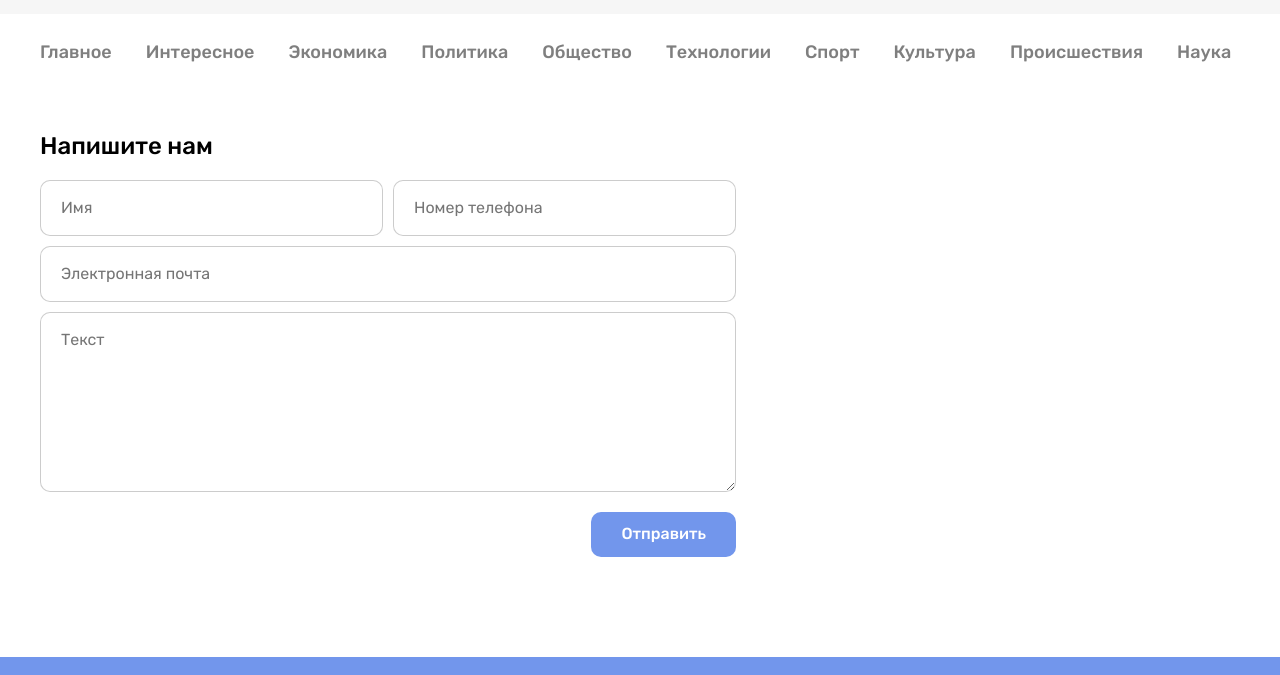
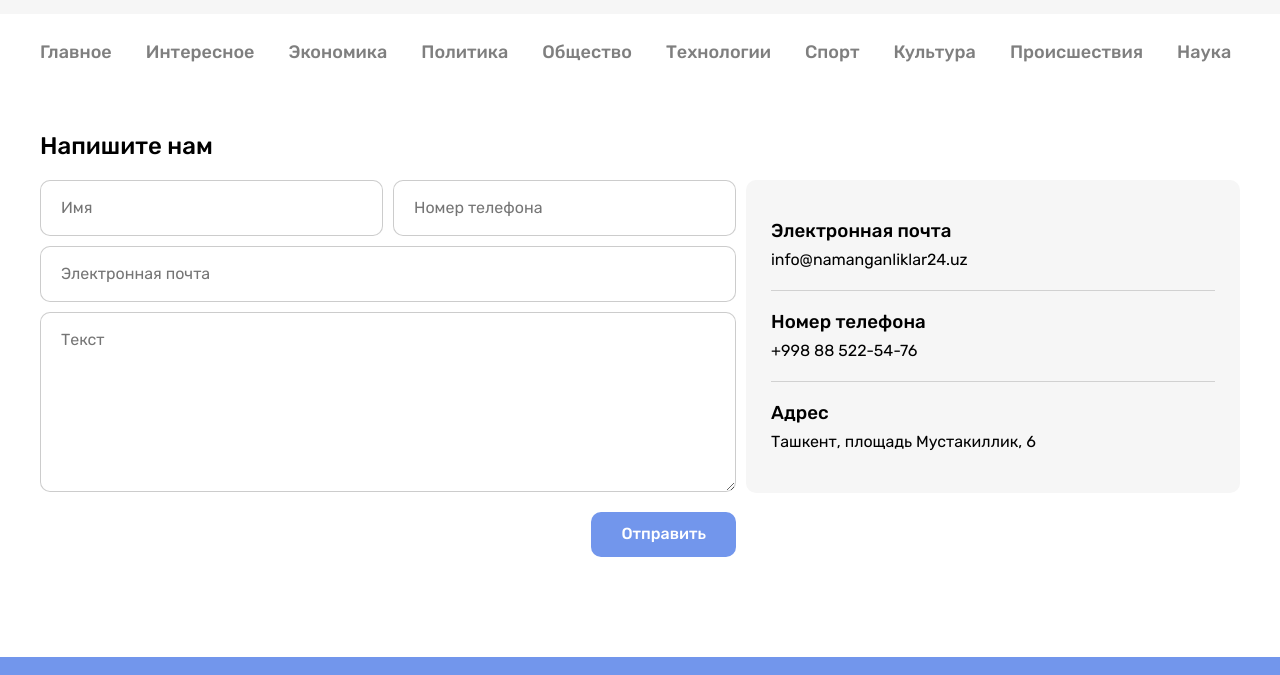
Before and after one commit to suhrobfrontend/N24-new-version, a plain HTML site: page contact.html in a window 1280 px wide. Shown: the part 97-772 px from the top of the page. Drawn offline with Linux system fonts and the light colour scheme.

Commit message:
add Form info

```diff
--- a/contact.html
+++ b/contact.html
@@ -128,7 +128,8 @@
       <section class="site-registration">
         <h2 class="site-registration__heading">Напишите нам</h2>
 
-        <!-- SITE REGISTRATION FORM -->
+        <div class="site-registration__inner">
+          <!-- SITE REGISTRATION FORM -->
         <form action="https://echo.htmlacademy.ru" method="POST" class="site-registration__form form">
           <div class="form__group-wrapper">
             <div class="form__group">
@@ -147,6 +148,24 @@
           <button class="form__send-btn button button--primary" type="submit">Отправить</button>
         </form>
         <!-- /SITE REGISTRATION FORM -->
+
+        <!-- FORM-INFO -->
+        <div class="site-registration__form-info form-info">
+          <div class="form-info__item">
+            <h3 class="form-info__title">Электронная почта</h3>
+            <a class="form-info__link" href="mailto:info@namanganliklar24.uz?subject=N24%20saytidan%20xabar">info@namanganliklar24.uz</a>
+          </div>
+          <div class="form-info__item">
+            <h3 class="form-info__title">Номер телефона</h3>
+            <a class="form-info__link" href="tel:+998885225476">+998 88 522-54-76</a>
+          </div>
+          <div class="form-info__item">
+            <h3 class="form-info__title">Адрес</h3>
+            <p class="form-info__link">Ташкент, площадь Мустакиллик, 6 </p>
+          </div>
+        </div>
+        <!-- /FORM-INFO -->
+        </div>
 
       </section>
       <!-- /SITE REGISTRATION -->
--- a/scss/blocks/_site-registration.scss
+++ b/scss/blocks/_site-registration.scss
@@ -1,6 +1,9 @@
-.site-registration {
+/* SITE REGISTRATION INNER */
+.site-registration__inner {
+  display: flex;
+  align-items: flex-start;
+}
 
-}
 .site-registration__heading {
   font-weight: 500;
   font-size: 24px;
@@ -8,12 +11,17 @@
   color: $primary-black;
   margin-bottom: 20px;
 }
+
+/* FORM */
 .site-registration__form {
+  margin-right: 10px;
 }
+
 .form {
   display: flex;
   flex-direction: column;
   max-width: 696px;
+  width: 100%;
 }
 
 
@@ -54,3 +62,31 @@
 .form__send-btn {
   margin-left: auto;
 }
+
+
+/* FORM INFO */
+.site-registration__form-info {
+}
+.form-info {
+  max-width: 494px;
+  width: 100%;
+  background-color: $secondary-bg;
+  border-radius: 10px;
+  padding: 20px 25px;
+}
+.form-info__item {
+  padding: 20px 0 19px;
+
+  &:not(:last-child) {
+    border-bottom: 1px solid $lighter-gray;
+  }
+}
+.form-info__title {
+  font-weight: 500;
+  color: $primary-black;
+  margin-bottom: 7px;
+  line-height: normal;
+}
+.form-info__link {
+  color: $primary-black;
+}
```
Also changed, not shown: css/main.css, 1 other file.
